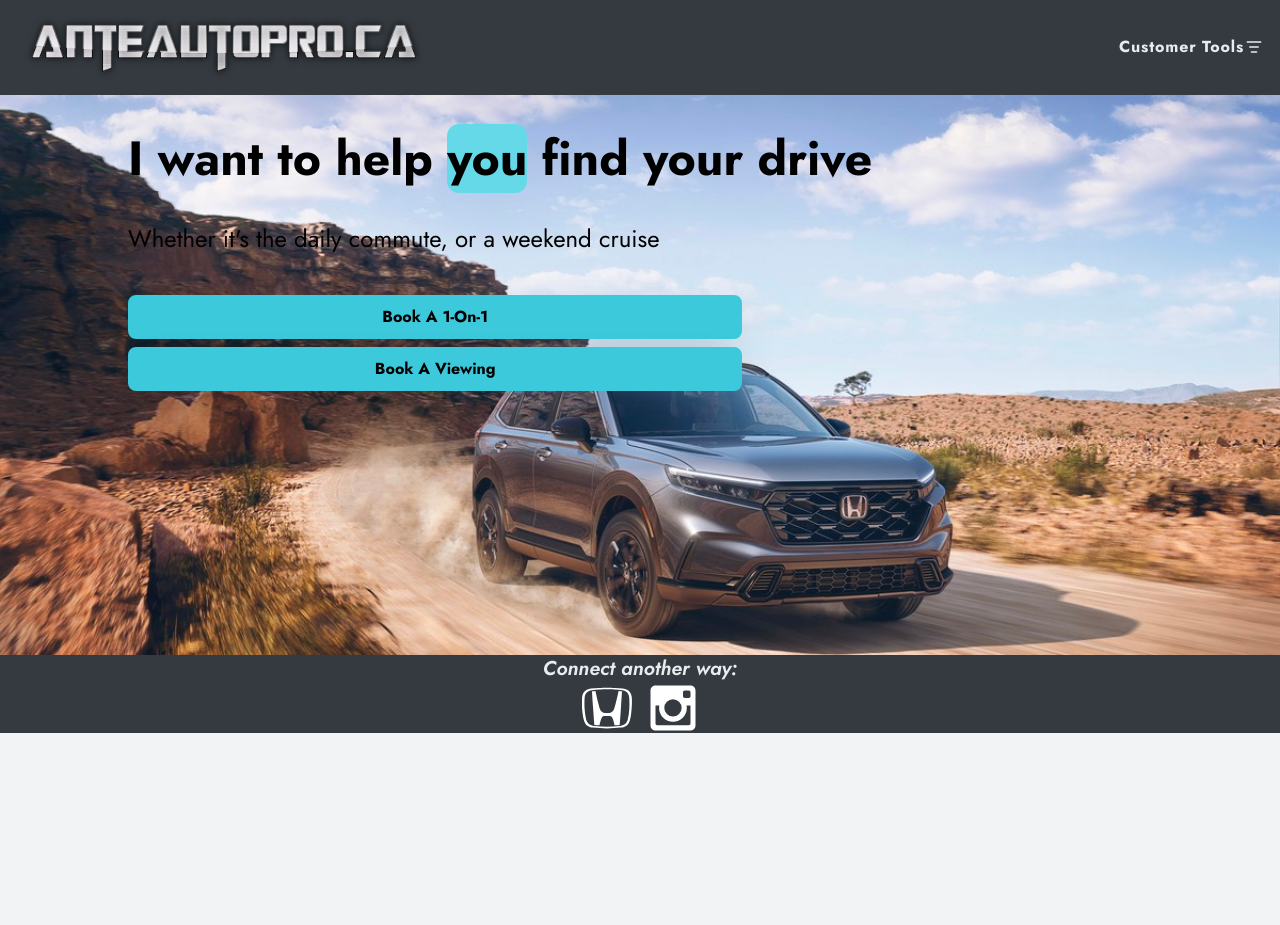
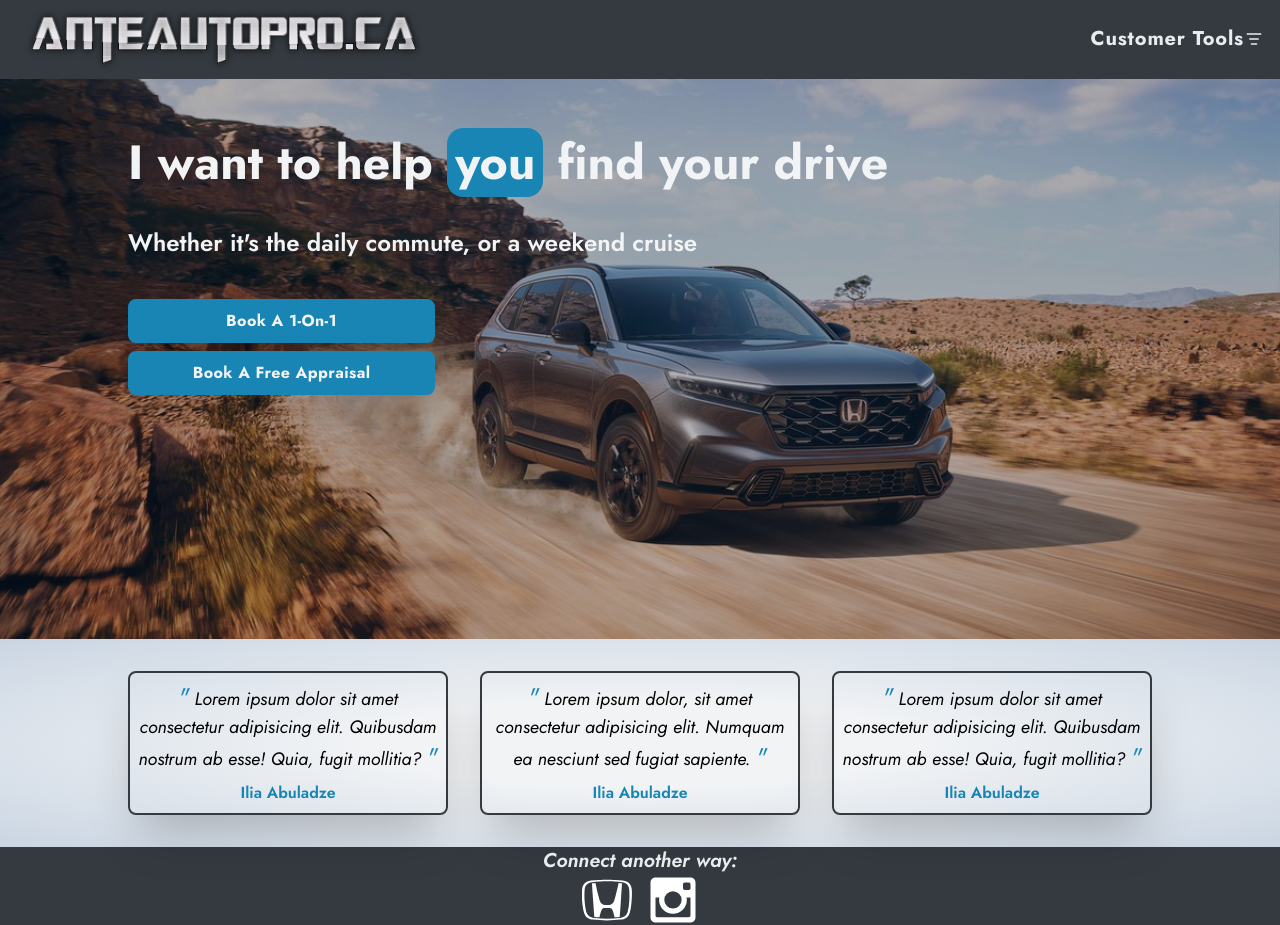
Before and after one commit to austindoq/anteautopro, a website: page client/index.html in a window 1280 px wide. Before the commit the page ends 800 px from the top, so only its background shows below. Drawn offline with nearby package versions, Linux system fonts and the light colour scheme.

Commit message:
Implement layout for testimonial area

```diff
--- a/client/index.html
+++ b/client/index.html
@@ -12,52 +12,100 @@
     />
     <title>AnteAutoPro.ca</title>
   </head>
-  <!-- SPACING/PADDING -->
-  <!-- SPACING:2 4 8 16 24 32 64- -->
-  <!-- PADDING:2 4 8 16 24 32 64- -->
   <body class="bg-[#f1f3f5] font-[Jost]">
     <nav
-      class="flex justify-between font-bold text-[#e9ecef] tracking-widest md:tracking-wider bg-[#343a40] py-2 px-2 md:px-4 w-full"
+      class="flex justify-between font-bold text-[#e9ecef] tracking-widest md:tracking-wider bg-[#343a40] py-2 px-2 md:px-4 md:py-0 w-full"
     >
       <img src="/assets/images/anteautopro.ca.png" class="max-w-1/3" />
 
-      <a class="hover:cursor-pointer flex items-center"
+      <a class="hover:cursor-pointer flex items-center text-xl"
         >Customer Tools
         <img src="/assets/icons/menu-alt-svgrepo-com.svg" class="size-5"
       /></a>
     </nav>
     <header
       id="hero"
-      class="flex flex-col items-center md:h-[70vh] bg-radial md:bg-[url(/assets/images/temp_hero_image.jpg)] bg-cover from-[#f1f3f5] from-60% to-[#c5f6fa]"
+      class="min-h-[60vh] md:min-h-[70vh] relative before:content-[''] before:inset-0 before:absolute before:bg-black/30 flex flex-col items-center bg-[url(/assets/images/temp_hero_image.jpg)] md:bg-cover bg-fit bg-center"
     >
-      <section id="hero-inner" class="w-[95%] md:w-5xl mt-10 mb-10">
+      <section id="hero-inner" class="w-[95%] md:max-w-5xl mt-15 mb-15">
         <div
-          id="hero-super-duper-inner"
-          class="flex flex-col justify-center gap-10"
+          id="hero-content"
+          class="flex flex-col justify-center gap-10 relative z-10"
         >
-          <h1 class="text-5xl font-bold">
-            I want to help <span class="bg-[#66d9e8] rounded-xl">you</span> find
-            your drive
+          <h1 class="text-5xl font-bold text-[#f1f3f5]">
+            I want to help
+            <span class="bg-[#1985b4] rounded-2xl px-2">you</span> find your
+            drive
           </h1>
-          <h2 class="text-2xl">
+          <h2 class="text-2xl text-[#f1f3f5] font-semibold">
             Whether it's the daily commute, or a weekend cruise
           </h2>
           <div id="cta-buttons" class="flex flex-col gap-2">
             <button
-              class="bg-[#3bc9db] w-[60%] rounded-lg shadow-2xl p-2 border-2 border-[#3bc9db] active:bg-[#f1f3f5] active:border-2 active:border-[#66d9e8] hover:cursor-pointer hover:bg-[#66d9e8] font-bold hover:scale-110 ease-in-out duration-150"
+              class="bg-[#1985b4] text-[#f1f3f5] active:text-[#e9ecef] md:w-[30%] w-[60%] tracking-wide rounded-lg shadow-2xl p-2 border-2 border-[#1985b4] active:bg-[#26b5ee] active:border-2 active:border-[#26b5ee] hover:cursor-pointer hover:bg-[#1985b4] font-bold hover:scale-105 ease-in-out duration-150"
             >
               Book A 1-On-1
             </button>
             <button
-              class="bg-[#3bc9db] w-[60%] rounded-lg shadow-2xl p-2 border-2 border-[#3bc9db] active:bg-[#f1f3f5] active:border-2 active:border-[#66d9e8] hover:cursor-pointer hover:bg-[#66d9e8] font-bold hover:scale-110 ease-in-out duration-150"
+              class="bg-[#1985b4] text-[#f1f3f5] active:text-[#e9ecef] md:w-[30%] w-[60%] tracking-wide rounded-lg shadow-2xl p-2 border-2 border-[#1985b4] active:bg-[#26b5ee] active:border-2 active:border-[#26b5ee] hover:cursor-pointer hover:bg-[#1985b4] font-bold hover:scale-105 ease-in-out duration-150"
             >
-              Book A Viewing
+              Book A Free Appraisal
             </button>
           </div>
         </div>
       </section>
     </header>
-    <section id="testimonials" class=""></section>
+    <main class="bg-radial from-[#f1f3f5] from-30% to-slate-300">
+      <section id="testimonials" class="flex justify-center">
+        <div
+          id="testimonials-inner"
+          class="w-[95%] md:max-w-5xl mt-8 mb-8 flex flex-col md:flex-row gap-4 md:gap-8"
+        >
+          <div
+            id="testimonial1"
+            class="md:w-1/3 border-2 border-[#343a40] md:p-2 p-4 rounded-lg shadow-2xl"
+          >
+            <div id="quote1" class="flex flex-col gap-2 text-center">
+              <h1 class="italic text-lg">
+                <span class="text-2xl text-[#1985b4]">"</span>
+                Lorem ipsum dolor sit amet consectetur adipisicing elit.
+                Quibusdam nostrum ab esse! Quia, fugit mollitia?
+                <span class="text-2xl text-[#1985b4]">"</span>
+              </h1>
+              <h2 class="text-[#1985b4] font-semibold">Ilia Abuladze</h2>
+            </div>
+          </div>
+          <div
+            id="testimonial2"
+            class="md:w-1/3 border-2 border-[#343a40] md:p-2 p-4 rounded-lg shadow-2xl"
+          >
+            <div id="quote2" class="flex flex-col gap-2 text-center">
+              <h1 class="italic text-lg">
+                <span class="text-2xl text-[#1985b4]">"</span>
+                Lorem ipsum dolor, sit amet consectetur adipisicing elit.
+                Numquam ea nesciunt sed fugiat sapiente.
+                <span class="text-2xl text-[#1985b4]">"</span>
+              </h1>
+              <h2 class="text-[#1985b4] font-semibold">Ilia Abuladze</h2>
+            </div>
+          </div>
+          <div
+            id="testimonial3"
+            class="md:w-1/3 border-2 border-[#343a40] md:p-2 p-4 rounded-lg shadow-2xl"
+          >
+            <div id="quote3" class="flex flex-col gap-2 text-center">
+              <h1 class="italic text-lg">
+                <span class="text-2xl text-[#1985b4]">"</span>
+                Lorem ipsum dolor sit amet consectetur adipisicing elit.
+                Quibusdam nostrum ab esse! Quia, fugit mollitia?
+                <span class="text-2xl text-[#1985b4]">"</span>
+              </h1>
+              <h2 class="text-[#1985b4] font-semibold">Ilia Abuladze</h2>
+            </div>
+          </div>
+        </div>
+      </section>
+    </main>
     <footer class="bg-[#343a40]">
       <div class="flex justify-center">
         <span class="text-xl font-semibold text-[#e9ecef] italic"
@@ -81,3 +129,14 @@
     </footer>
   </body>
 </html>
+<!-- SPACING/PADDING -->
+<!-- SPACING:2 4 8 16 24 32 64- -->
+<!-- PADDING:2 4 8 16 24 32 64- -->
+<!--text-[#f1f3f5]  -->
+<!-- border-[#343a40] -->
+<!-- HONDA blue #1985b4 -->
+<!-- Active blue #26b5ee -->
+<!-- HONDA red #e3173e -->
+<!-- rounded-lg for most rounding -->
+<!-- max-w-5xl medium breakpoint for main sections -->
+<!-- MOBILE Width: w-[95%] -->
```
